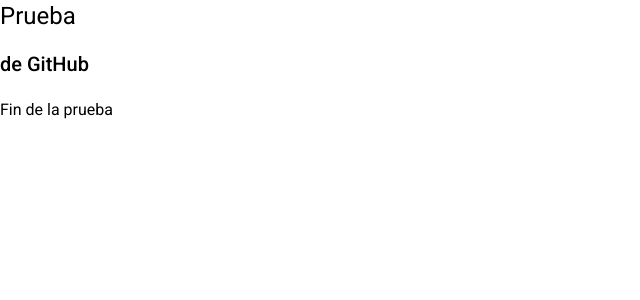
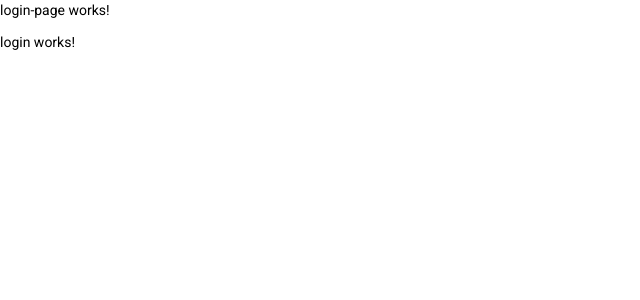
Before and after one commit to wprgtmo/angular-domino, an Angular app: page /login in a window 1280 px wide. Before the commit this address led to /. Shown: the top 300 px of the page, without its empty margins (0-640 px from the left). Built offline with nearby package versions, Linux system fonts and the light colour scheme.

Commit message:
Configuracion de la ruta del login

```diff
--- a/src/app/app-routing.module.ts
+++ b/src/app/app-routing.module.ts
@@ -1,7 +1,18 @@
+import { LoginPageComponent } from './pages/auth-pages/login-page/login-page.component';
 import { NgModule } from '@angular/core';
 import { RouterModule, Routes } from '@angular/router';
 
-const routes: Routes = [];
+const routes: Routes = [
+  {
+    path: 'login',
+    component: LoginPageComponent
+  },
+  {
+    path: '',
+    redirectTo: 'login',
+    pathMatch: 'full'
+  }
+];
 
 @NgModule({
   imports: [RouterModule.forRoot(routes)],
--- a/src/app/app.component.html
+++ b/src/app/app.component.html
@@ -1,3 +1 @@
-<h1>Prueba</h1>
-<h2>de GitHub</h2>
-<h3>Fin de la prueba</h3>
+<router-outlet></router-outlet>
--- a/src/app/pages/auth-pages/login-page/login-page.component.html
+++ b/src/app/pages/auth-pages/login-page/login-page.component.html
@@ -1 +1,2 @@
 <p>login-page works!</p>
+<app-login></app-login>
```
